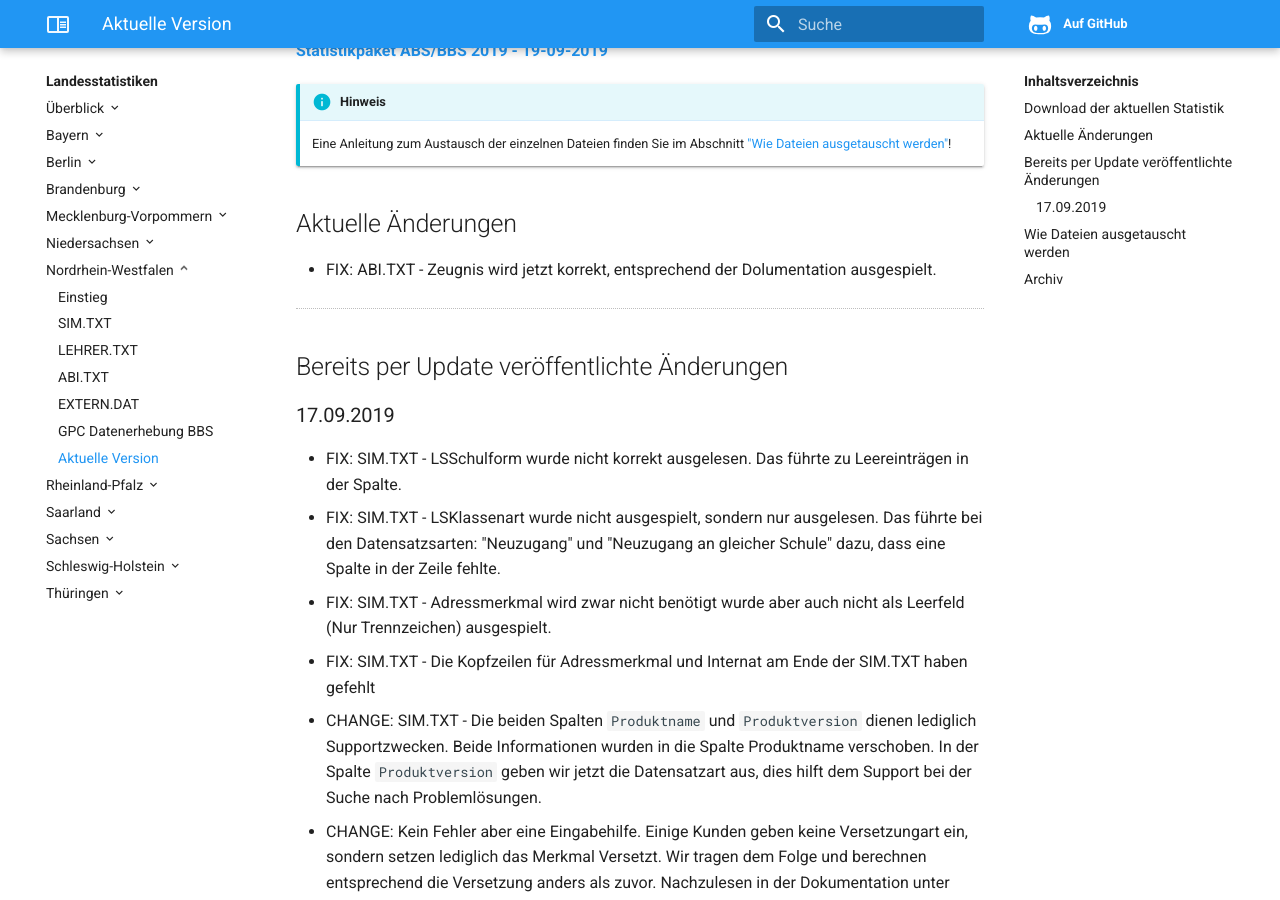
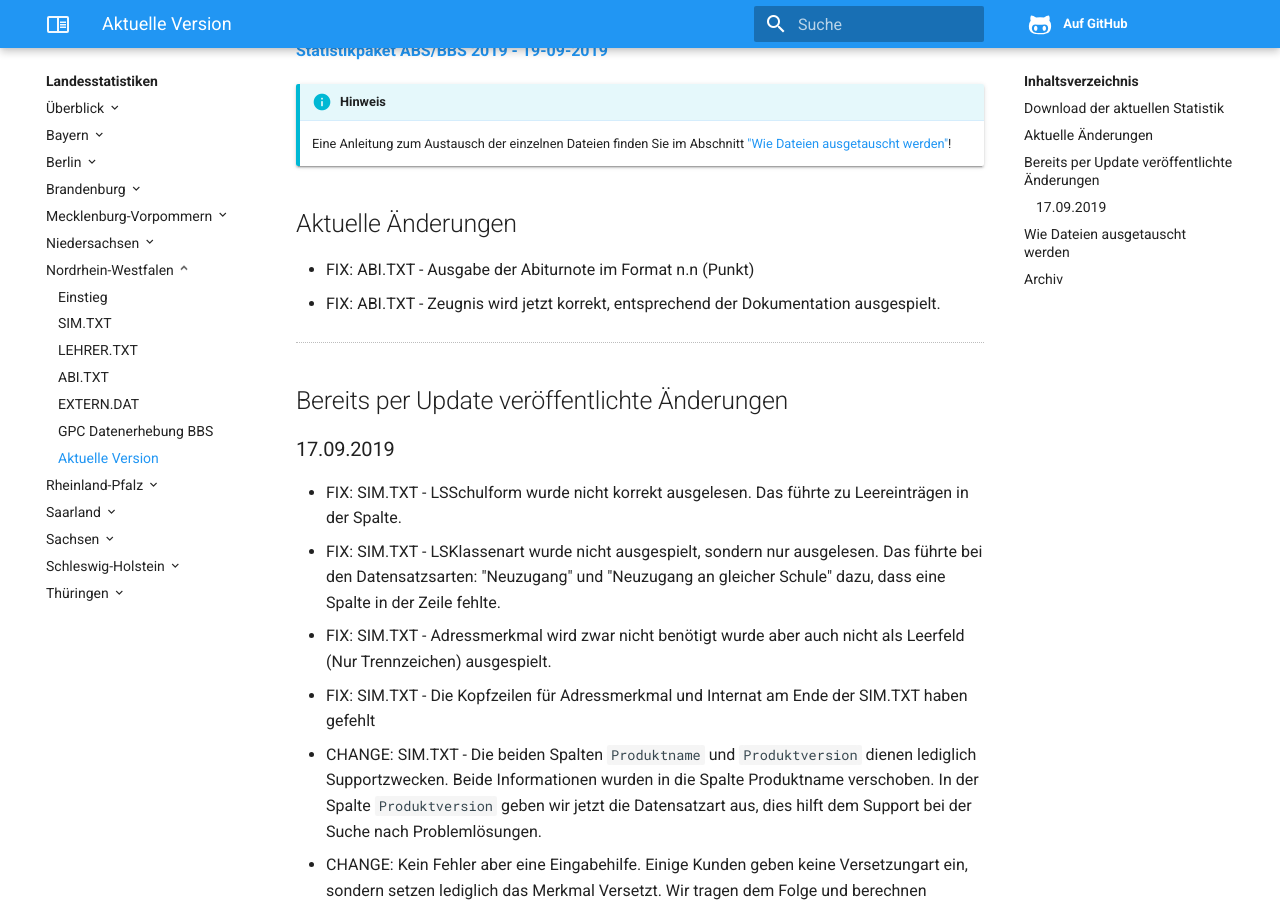
Before and after one commit to stuebersystems/doc.ls.de, an MkDocs documentation site: the page built from docs/nordrhein-westfalen/changelog.md, in a window 1280 px wide and 900 px high, scrolled down 350 px. Built offline with MkDocs 1.6.1, drawn with Linux system fonts in a browser that asks for light colours.

Commit message:
no message

```diff
--- a/docs/nordrhein-westfalen/changelog.md
+++ b/docs/nordrhein-westfalen/changelog.md
@@ -14,7 +14,8 @@ Sollte die aktuelle Statistik bereits in einem Serviceupdate veröffentlicht sei
 
 ## Aktuelle Änderungen
 
-* FIX: ABI.TXT - Zeugnis wird jetzt korrekt, entsprechend der Dolumentation ausgespielt.
+* FIX: ABI.TXT - Ausgabe der Abiturnote im Format n.n (Punkt)
+* FIX: ABI.TXT - Zeugnis wird jetzt korrekt, entsprechend der Dokumentation ausgespielt.
 
 ---
 
```
